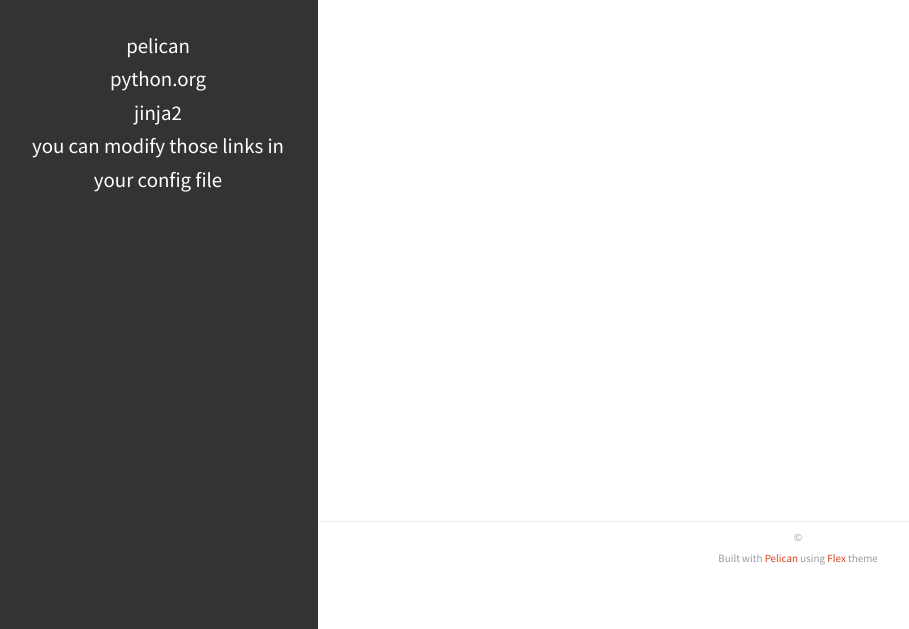
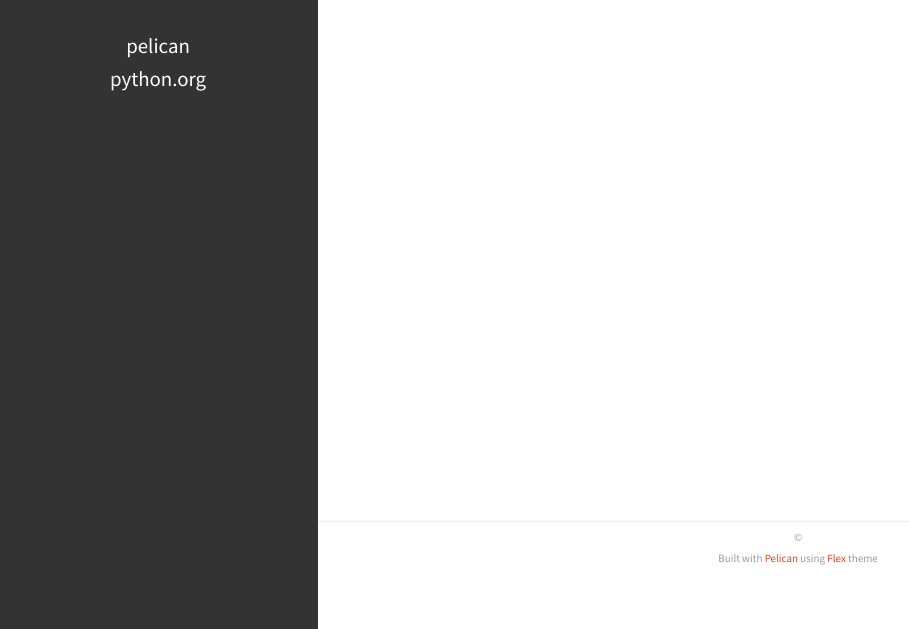
Before and after one commit to Angela-Merkel-Tree/viz-final-project, a plain HTML site: page archives.html in a window 1280 px wide. Shown: the part 171-800 px from the top of the page, without its empty margins (2-911 px from the left). Drawn offline with nearby package versions, Linux system fonts and the light colour scheme; files that its build step writes are made by us from their sources.

Commit message:
Update documentation

```diff
--- a/archives.html
+++ b/archives.html
@@ -21,9 +21,12 @@
   <link rel="stylesheet" type="text/css" href="/theme/font-awesome/css/brands.css">
   <link rel="stylesheet" type="text/css" href="/theme/font-awesome/css/solid.css">
 
+    <link href="/static/custom.css" rel="stylesheet">
 
 
 
+    <link rel="shortcut icon" href="img/favicon.ico" type="image/x-icon">
+    <link rel="icon" href="img/favicon.ico" type="image/x-icon">
 
 
 
@@ -62,12 +65,6 @@
             </li>
             <li>
               <a target="_self" href="https://www.python.org/" >Python.org</a>
-            </li>
-            <li>
-              <a target="_self" href="https://palletsprojects.com/p/jinja/" >Jinja2</a>
-            </li>
-            <li>
-              <a target="_self" href="#" >You can modify those links in your config file</a>
             </li>
         </ul>
       </nav>
```
Also changed, not shown: author/lj-forrester.html (+3 -6 lines), authors.html (+3 -6 lines), categories.html (+3 -6 lines), category/python.html (+3 -6 lines), chart.html (+3 -6 lines), index.html (+3 -6 lines), tag/pelican.html (+3 -6 lines), tag/publishing.html (+3 -6 lines), tags.html (+3 -6 lines).
